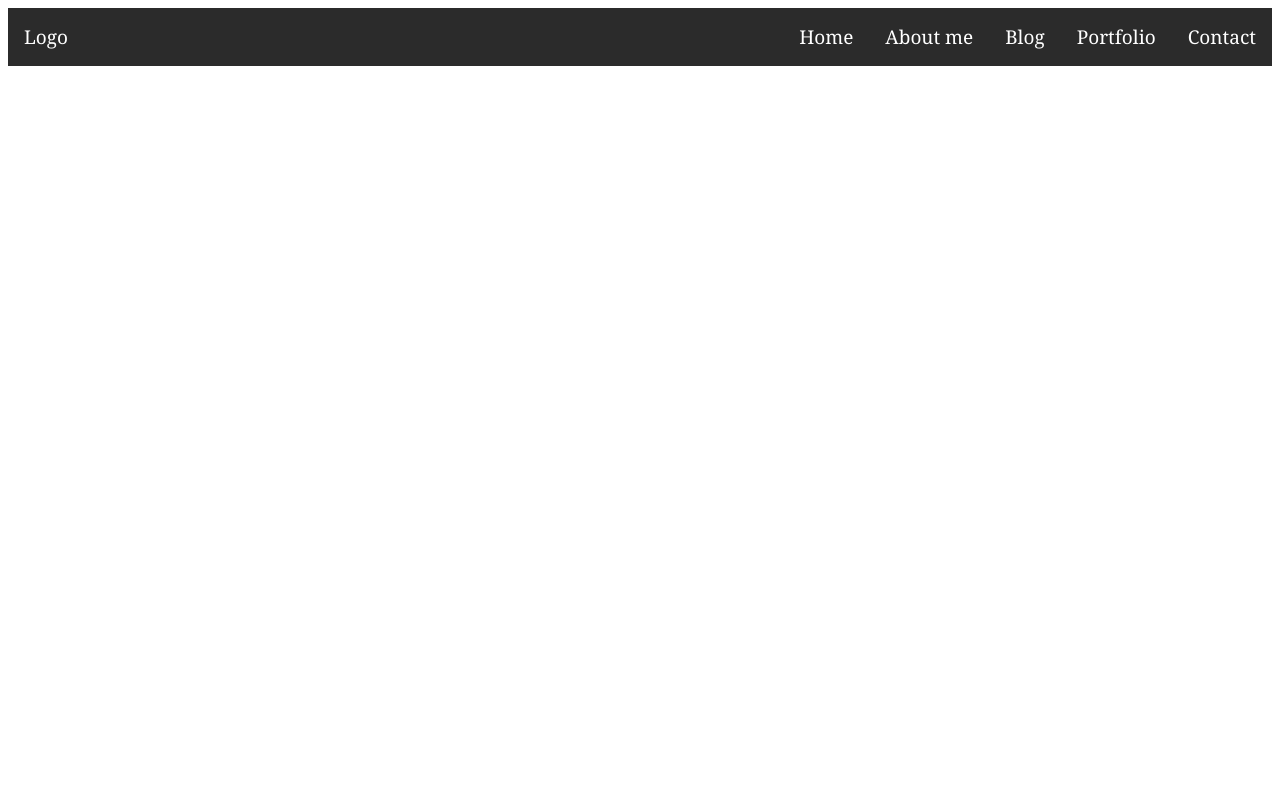
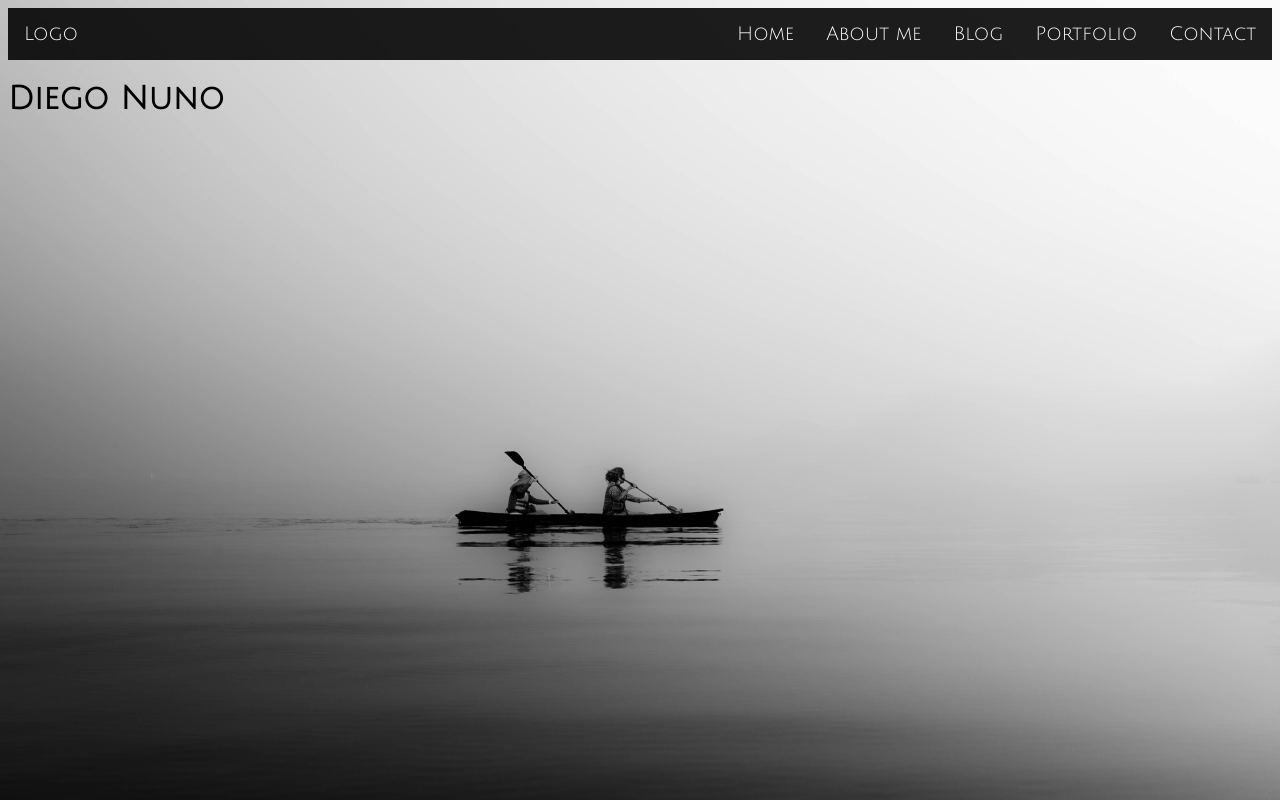
Before and after one commit to G0Nu/Portfolio, a plain HTML site: page index.html in a window 1280 px wide. Drawn offline with Linux system fonts and the light colour scheme.

Commit message:
Creation of Image folder,Font folder and also adding the image background and the default font to the website

```diff
--- a/css/styles.css
+++ b/css/styles.css
@@ -1,8 +1,13 @@
+/*Adding a new font*/
+@font-face {
+    src: url(../fonts/JuliusSansOne-Regular.ttf);
+    font-family: Julius;
+}
 /* Navigation bar / background color */
 .Navbar_top {
-    background-color: rgba(0, 0, 0, 0.833);
+    background-color: rgba(0, 0, 0, 0.886);
     overflow: hidden;
-    font-family: Cambria, Cochin, Georgia, Times, 'Times New Roman', serif;
+    font-family: Julius;
 }
 
 /* Sorting logo at left*/
@@ -24,3 +29,15 @@
     background-color: rgba(228, 228, 228, 0.958);
     color: black;
 }
+/*Adding a background image */
+body {
+    background-image: url("../images/Boat.jpg");
+    background-position: center;
+    background-repeat: no-repeat;
+    background-attachment: fixed;
+    background-size: cover;
+}
+/* Changing the header's font */
+header {
+    font-family: Julius;
+}
--- a/index.html
+++ b/index.html
@@ -7,11 +7,14 @@
     <meta name="description" content="Hi! I am Diego Nuno, Software Developer & Game Designer! \n Welcome to my portfolio!" />
     <meta name="robots" content="index, follow">
     <link rel="stylesheet" href="css/styles.css">
+
     <title>Diego Nuno</title>
 </head>
 <body>
+    <!--Creating the navigation bar| Logo at the left side-->
     <div class="Navbar_top">
         <a href="index.html">Logo</a>
+        <!--Navigation bar|Right side-->
         <div class="Navbar_top-right">
             <a class="active" href="index.html">Home</a>
             <a href="#Me">About me</a>
@@ -20,5 +23,9 @@
             <a href="#Contact">Contact</a>
         </div>
     </div>
-</body>
+    <header>
+        <h1>Diego Nuno</h1>
+    </header>
+
+    </body>
 </html>
```
Also changed, not shown: fonts/JuliusSansOne-Regular.ttf (added), images/Boat.jpg (added), images/koifish.jpg (added).
